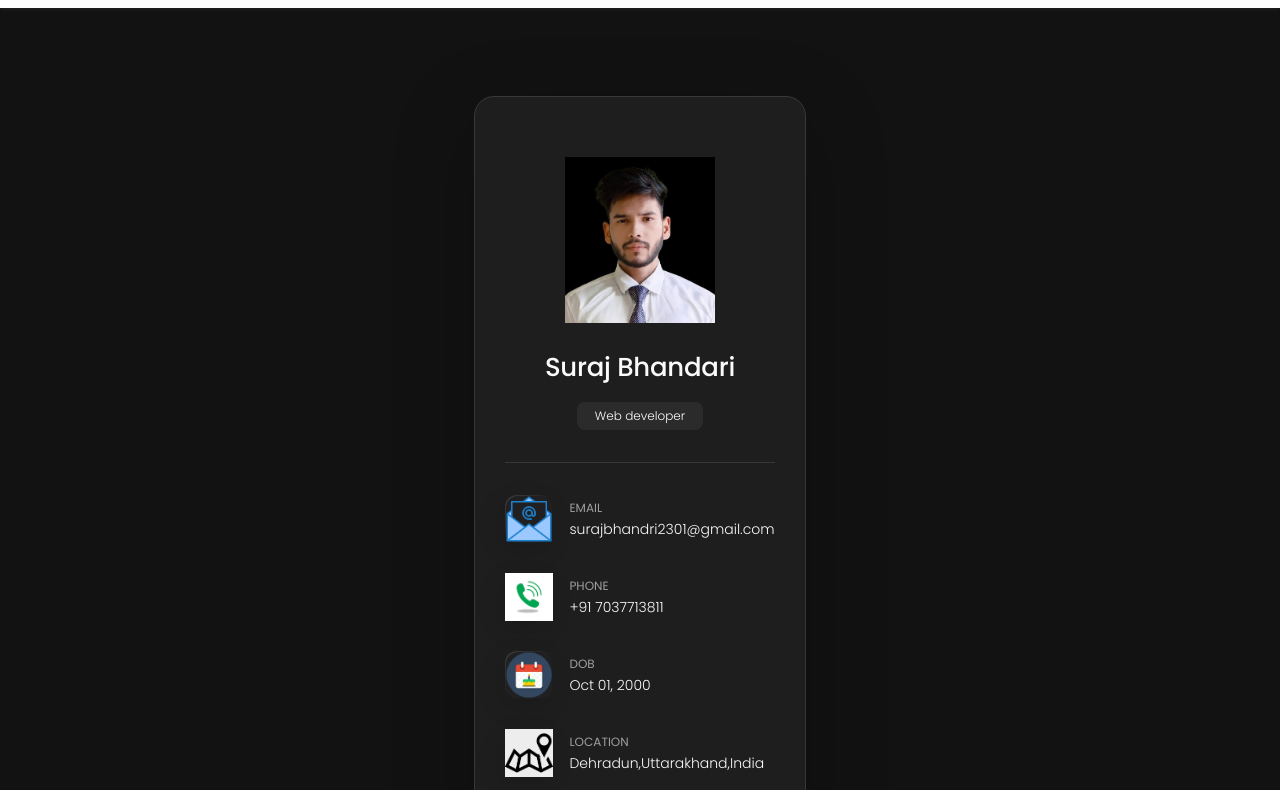
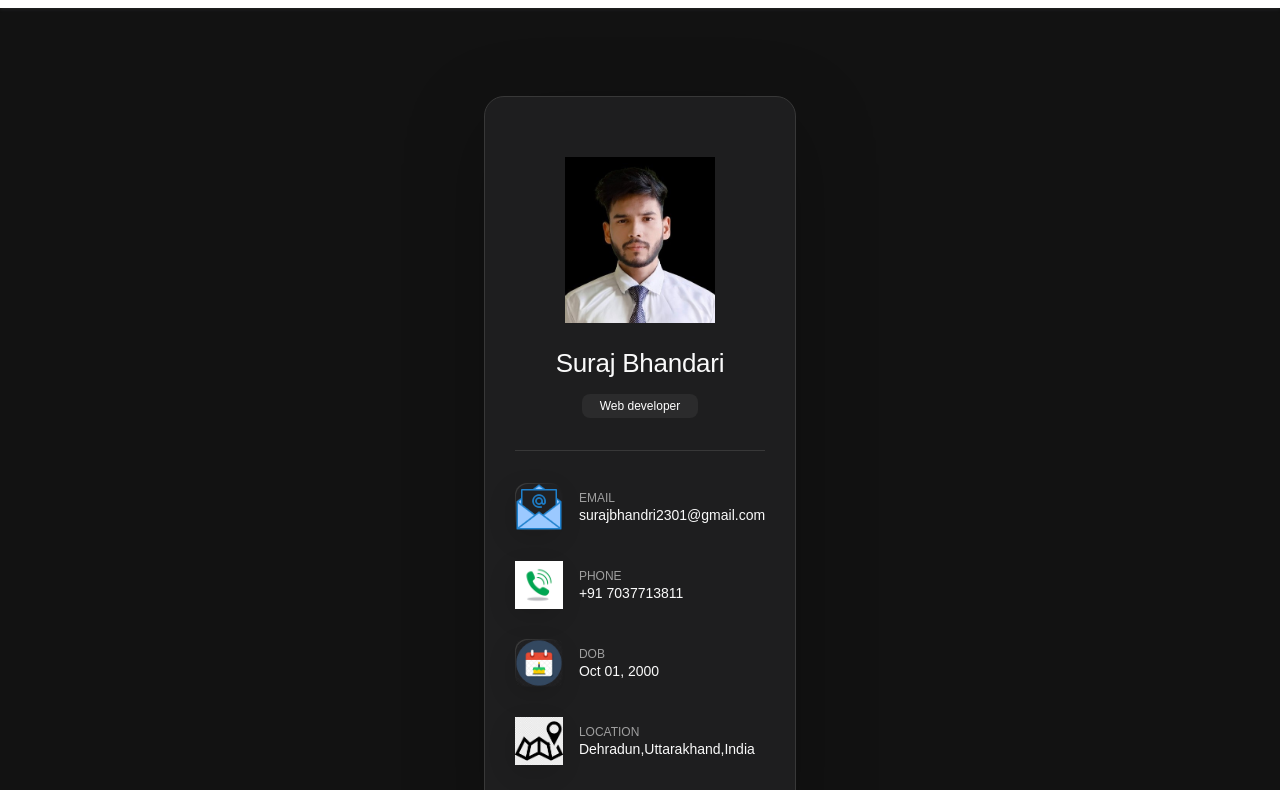
Before and after one commit to SurajBhandari5110/portfolio, a plain HTML site: page index.html in a window 1280 px wide. Shown: the part 64-854 px from the top of the page. Drawn offline with nearby package versions, Linux system fonts and the light colour scheme.

Commit message:
modified css

```diff
--- a/style.css
+++ b/style.css
@@ -1,6 +1,9 @@
 /*===== GOOGLE FONTS =====*/
 @import url("https://fonts.googleapis.com/css2?family=Poppins:wght@400;600;700&display=swap");
 /*===== VARIABLES CSS =====*/
+
+
+
 :root {
   --header-height: 3rem;
   --font-semi: 600;
@@ -1037,7 +1040,7 @@ article.active {
  * responsive larger than 580px screen
  */
 
-@media (min-width: 580px) {
+@media (min-width: 380px) {
 
   /**
    * CUSTOM PROPERTY
@@ -1061,12 +1064,10 @@ article.active {
 
 
 
-  /**
-   * #REUSED STYLE
-   */
+
 
   .sidebar, article {
-    width: 520px;
+    width: 420px;
     margin-inline: auto;
     padding: 30px;
   }
@@ -1336,3 +1337,10 @@ article.active {
   .timeline-text { max-width: 700px; }
 
 }
+/* Default styles for larger screens */
+body {
+  font-family: 'Arial', sans-serif;
+  margin: 0;
+  padding: 0;
+  box-sizing: border-box;
+}
```
